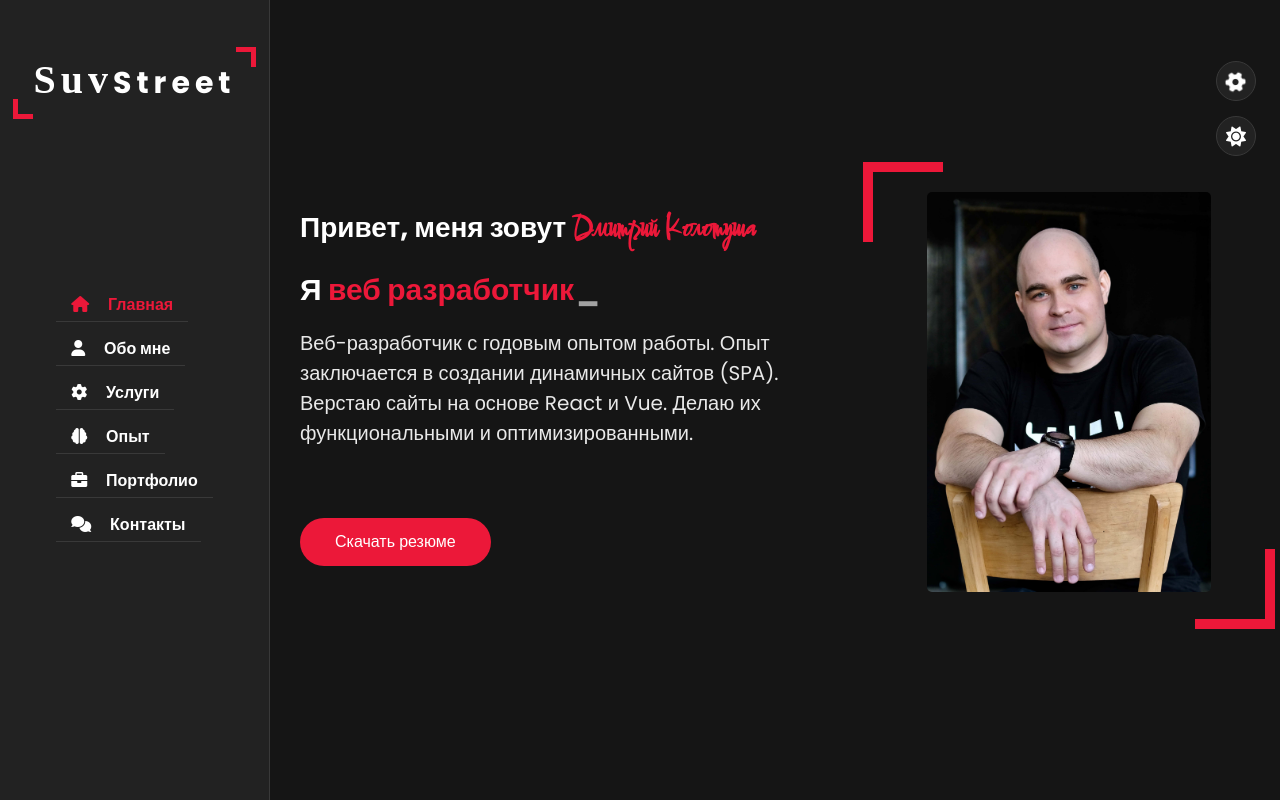
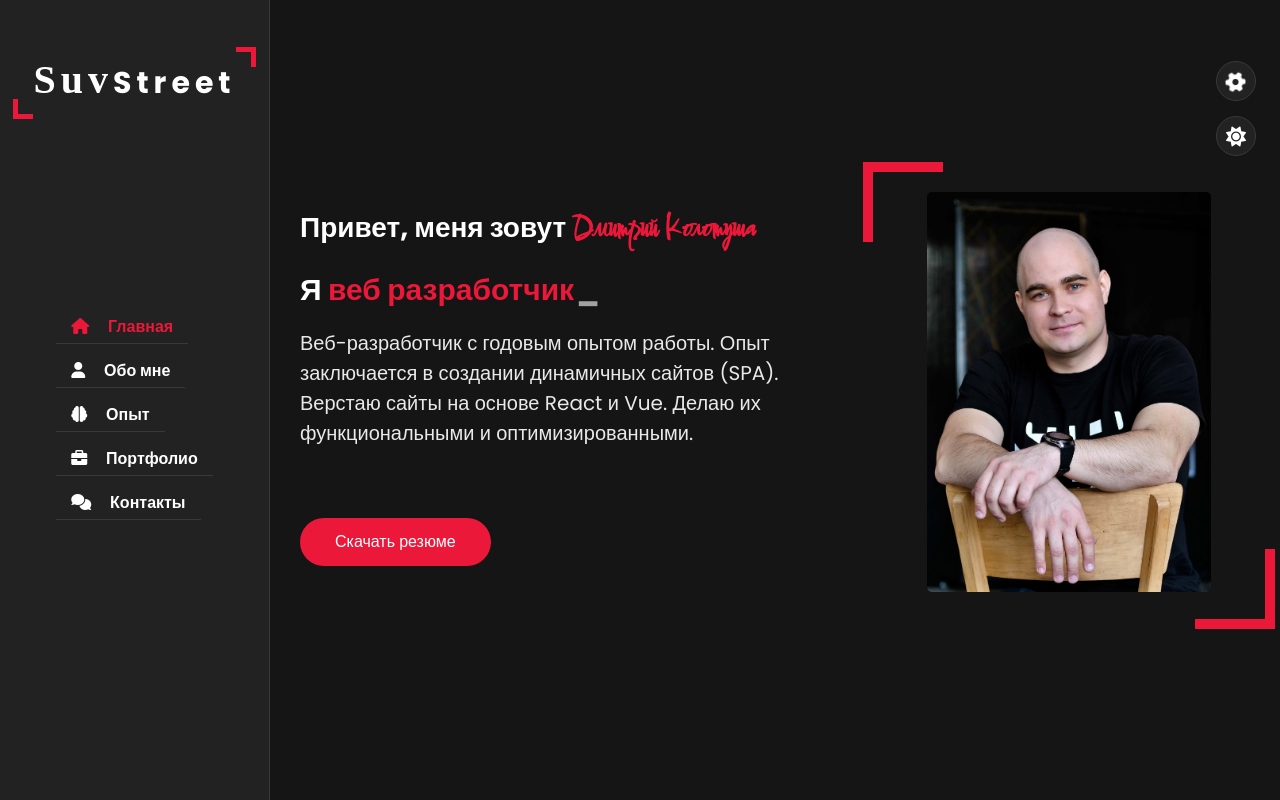
Before and after one commit to SuvStreet/my-syte-portfolio, a Vue app: page / in a window 1280 px wide. Built offline with nearby package versions, Linux system fonts and the light colour scheme; a web font is replaced by a local one.

Commit message:
remove component Service

```diff
--- a/src/components/TheSidebar.vue
+++ b/src/components/TheSidebar.vue
@@ -20,14 +20,6 @@
             {{ $t('menu.about') }}
           </router-link>
         </li>
-
-        <li @click="isNav">
-          <router-link to="/service">
-            <i class="fa fa-cog"></i>
-            Услуги
-          </router-link>
-        </li>
-
         <li @click="isNav">
           <router-link to="/experience">
             <i class="fa fa-brain"></i>
--- a/src/router/index.js
+++ b/src/router/index.js
@@ -23,12 +23,12 @@ const routes = [
     component: () => import('../views/Experience.vue'),
     // component: Experience,
   },
-  {
-    path: '/service',
-    name: 'Service',
-    component: () => import('../views/Service.vue'),
+  // {
+  //   path: '/service',
+  //   name: 'Service',
+  //   component: () => import('../views/Service.vue'),
     // component: Service,
-  },
+  // },
   {
     path: '/portfolio',
     name: 'Portfolio',
```
